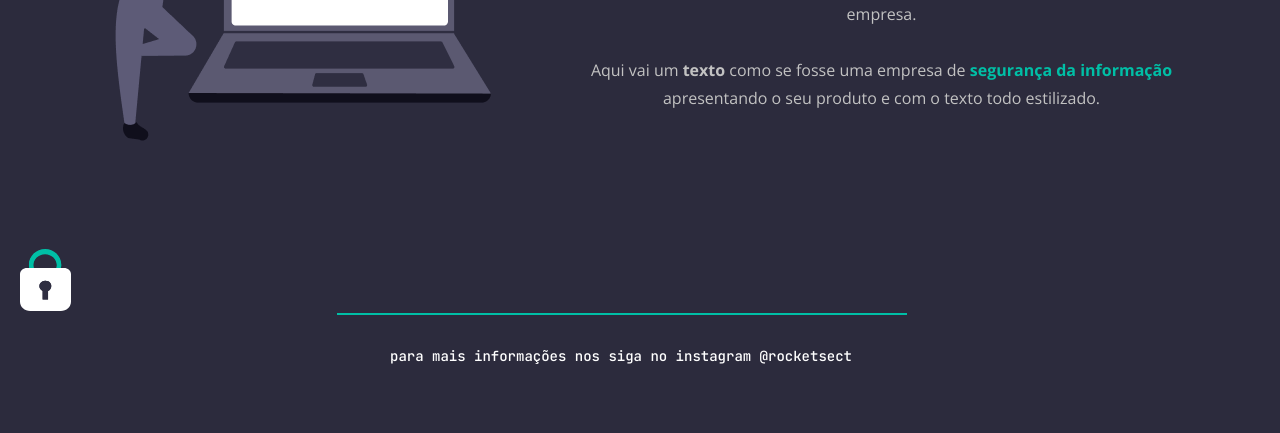
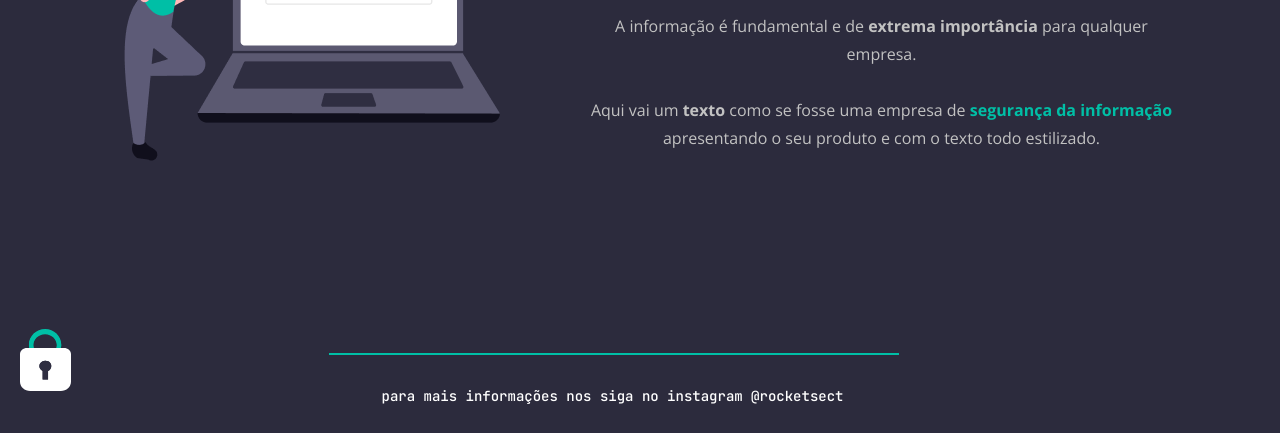
Before and after one commit to AdrieliF/Desafio-02, a plain HTML site: page index.html in a window 1280 px wide. Shown: the part 389-822 px from the top of the page. Before the commit the page ends 800 px from the top, so only its background shows below. Drawn offline with nearby package versions, Linux system fonts and the light colour scheme.

Commit message:
css e readme

```diff
--- a/index.html
+++ b/index.html
@@ -14,7 +14,7 @@
   <link rel="stylesheet" href="style.css">
 </head>
 <body>
-  <div>
+  <div class="container">
     <nav>
       <a href="#">
         <img src="images/logo.svg" alt="logo rocket-sect">
--- a/style.css
+++ b/style.css
@@ -5,9 +5,9 @@ body {
   padding: 0;
 }
 
-div {
+.container {
   margin: 0 auto;
-  width: 1100px;
+  width: 1083px;
   padding-top: 71px;
 }
 
@@ -87,6 +87,7 @@ footer {
 
 #cadeado {
   position: fixed;
-  left: 20px;
-  top: 638px;
+  left: 0;
+  bottom: 0;
+  margin: 20px;
 }
```
Also changed, not shown: 1 other file.
